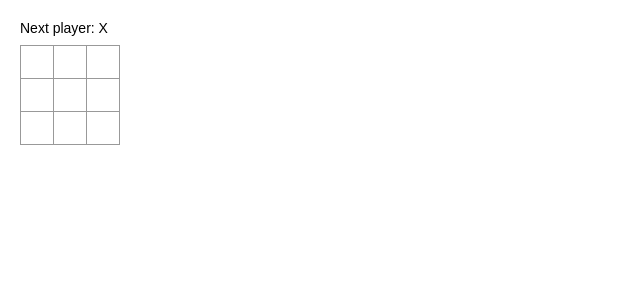
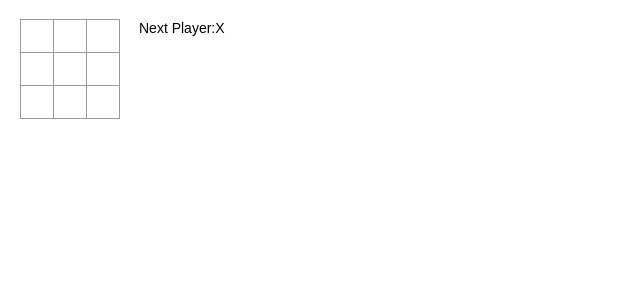
Before and after one commit to ParlieCharker/typescript-tic-tac-toe, a React (Create React App) app: page / in a window 1280 px wide. Shown: the top 300 px of the page, without its empty margins (0-640 px from the left). Built offline with nearby package versions, Linux system fonts and the light colour scheme.

Commit message:
lift state

```diff
--- a/src/components/Board.tsx
+++ b/src/components/Board.tsx
@@ -1,45 +1,24 @@
 import * as React from "react";
 
-import { calculateWinner } from "../Modules/calculateWinner";
-import { BoardState } from "../types";
+import { Squares } from "../types";
 import { Square } from "./Square";
 
-type BoardProps = {};
-export class Board extends React.Component<BoardProps, BoardState> {
-  state: BoardState = {
-    squares: Array(9).fill(null),
-    xIsNext: true,
-  };
+type BoardProps = {
+  squares: Squares;
+  onClick: (i: number) => void;
+};
+export class Board extends React.Component<BoardProps> {
   renderSquare(i: number) {
     return (
       <Square
-        value={this.state.squares[i]}
-        onClick={() => this.handleClick(i)}
+        value={this.props.squares[i]}
+        onClick={() => this.props.onClick(i)}
       />
     );
   }
-
-  handleClick(i: number) {
-    const squares = this.state.squares.slice();
-    if (calculateWinner(squares) || squares[i]) {
-      return;
-    }
-    squares[i] = this.state.xIsNext ? "X" : "O";
-    this.setState({ squares: squares, xIsNext: !this.state.xIsNext });
-  }
-
   render() {
-    const winner = calculateWinner(this.state.squares);
-    let status;
-    if (winner) {
-      status = "Winner: " + winner;
-    } else {
-      status = "Next player: " + (this.state.xIsNext ? "X" : "O");
-    }
-
     return (
       <div>
-        <div className="status">{status}</div>
         <div className="board-row">
           {this.renderSquare(0)}
           {this.renderSquare(1)}
--- a/src/components/Game.tsx
+++ b/src/components/Game.tsx
@@ -1,15 +1,64 @@
 import * as React from "react";
+import { calculateWinner } from "../Modules/calculateWinner";
+import { Squares } from "../types";
 import { Board } from "./Board";
 
-export class Game extends React.Component {
+type GameState = {
+  history: {
+    squares: Squares;
+  }[];
+  xIsNext: boolean;
+};
+
+type GameProps = {};
+export class Game extends React.Component<GameProps, GameState> {
+  state: GameState = {
+    history: [
+      {
+        squares: Array(9).fill(null),
+      },
+    ],
+    xIsNext: true,
+  };
+
+  handleClick(i: number) {
+    const history = this.state.history;
+    const current = history[history.length - 1];
+    const squares = current.squares.slice();
+    if (calculateWinner(squares) || squares[i]) {
+      return;
+    }
+    squares[i] = this.state.xIsNext ? "X" : "O";
+    this.setState({
+      history: history.concat([
+        {
+          squares: squares,
+        },
+      ]),
+      xIsNext: !this.state.xIsNext,
+    });
+  }
+
   render() {
+    const history = this.state.history;
+    const current = history[history.length - 1];
+    const winner = calculateWinner(current.squares);
+    let status;
+    if (winner) {
+      status = "Winner: " + winner;
+    } else {
+      status = "Next Player:" + (this.state.xIsNext ? "X" : "O");
+    }
     return (
       <div className="game">
         <div className="game-board">
-          <Board />
+          <Board
+            squares={current.squares}
+            onClick={(i) => this.handleClick(i)}
+          />
         </div>
         <div className="game-info">
-          <div>{/* status */}</div>
+          <div>{status}</div>
           <ol>{/* TODO */}</ol>
         </div>
       </div>
--- a/src/types.ts
+++ b/src/types.ts
@@ -1,6 +1 @@
 export type Squares = "X"[] | "O"[] | null[];
-
-export type BoardState = {
-  squares: Squares;
-  xIsNext: boolean;
-};
```
